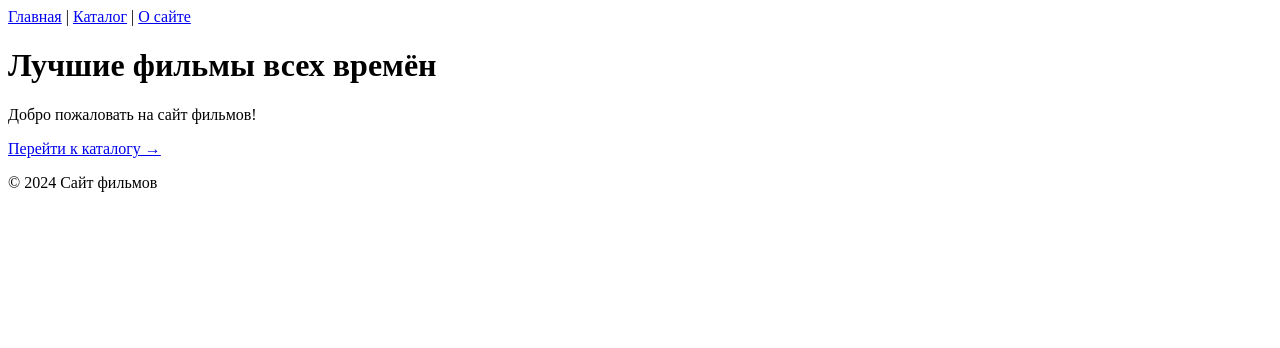
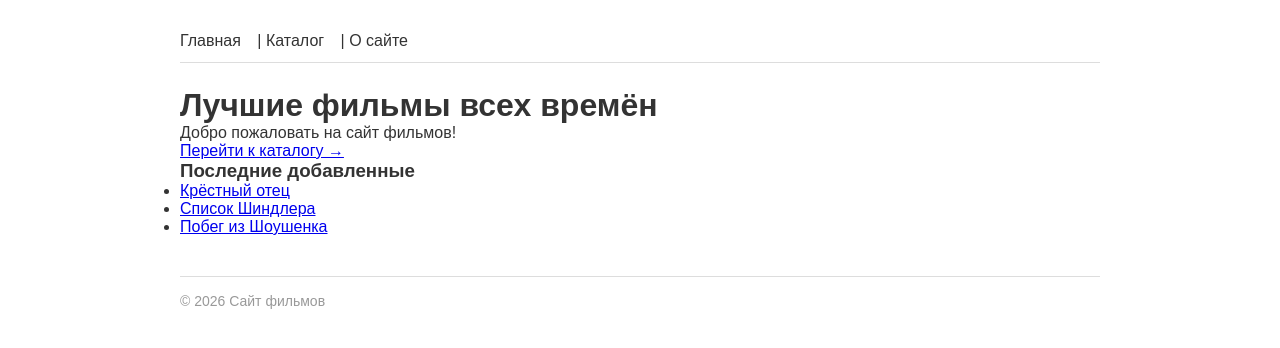
Before and after one commit to ipzxc191/filmsite-g52, a Django app: page / in a window 1280 px wide. Shown: the top 348 px of the page. Run offline with Django 5.2, Linux system fonts and the light colour scheme.

Commit message:
feat: debug static logic, css, templatetags

```diff
--- /dev/null
+++ b/films/templates/films/includes/latest_films.html
@@ -0,0 +1,12 @@
+{% load film_tags %}
+
+<div class="latest-films">
+    <h3>Последние добавленные</h3>
+    <ul>
+    {% for film in films %}
+        <li><a href="{% url 'films:film_detail' film_id=film.id %}">{{ film.title }}</a></li>
+    {% empty %}
+        <li>Фильмов пока нет.</li>
+    {% endfor %}
+    </ul>
+</div>
--- /dev/null
+++ b/films/templatetags/film_tags.py
@@ -0,0 +1,20 @@
+from django import template
+import datetime
+
+register = template.Library()
+
+
+@register.simple_tag
+def current_year():
+    return datetime.date.today().year
+
+@register.inclusion_tag('films/includes/latest_films.html')
+def latest_films(count=3):
+    """Рендерит виджет с последними добавленными фильмами."""
+    # Заглушка — в модуле 3 заменим на запрос к БД
+    films = [
+        {'id': 1, 'title': 'Крёстный отец', 'year': 1972},
+        {'id': 2, 'title': 'Список Шиндлера', 'year': 1993},
+        {'id': 3, 'title': 'Побег из Шоушенка', 'year': 1994},
+    ]
+    return {'films': films[:count]}
--- /dev/null
+++ b/static/css/base.css
@@ -0,0 +1,37 @@
+* {
+    box-sizing: border-box;
+    margin: 0;
+    padding: 0;
+}
+
+body {
+    font-family: Arial, sans-serif;
+    max-width: 960px;
+    margin: 0 auto;
+    padding: 20px;
+    color: #333;
+}
+
+nav {
+    padding: 12px 0;
+    border-bottom: 1px solid #ddd;
+    margin-bottom: 24px;
+}
+
+nav a {
+    color: #333;
+    text-decoration: none;
+    margin-right: 12px;
+}
+
+nav a:hover {
+    text-decoration: underline;
+}
+
+footer {
+    margin-top: 40px;
+    padding-top: 16px;
+    border-top: 1px solid #ddd;
+    color: #999;
+    font-size: 14px;
+}
--- a/templates/base.html
+++ b/templates/base.html
@@ -1,12 +1,15 @@
+{% load static %}
+{% load film_tags %}
 <!DOCTYPE html>
 <html lang="ru">
 <head>
     <meta charset="UTF-8">
     <meta name="viewport" content="width=device-width, initial-scale=1.0">
     <title>{% block title %}Сайт фильмов{% endblock %}</title>
+    <link rel="stylesheet" href="{% static 'css/base.css' %}">
+    {% block extra_css %}{% endblock %}
 </head>
 <body>
-
     <header>
         <nav>
             <a href="{% url 'films:index' %}">Главная</a> |
@@ -19,9 +22,14 @@
         {% block content %}{% endblock %}
     </main>
 
+    <aside>
+    {% latest_films 3 %}
+    </aside>
+
     <footer>
-        <p>© 2024 Сайт фильмов</p>
+        <p>© {% current_year %} Сайт фильмов</p>
     </footer>
 
+    {% block extra_js %}{% endblock %}
 </body>
 </html>
```
Also changed, not shown: filmsite/settings.py (+7 -1 lines), films/static/films/css/films.css (added), films/templatetags/__init__.py (added).
